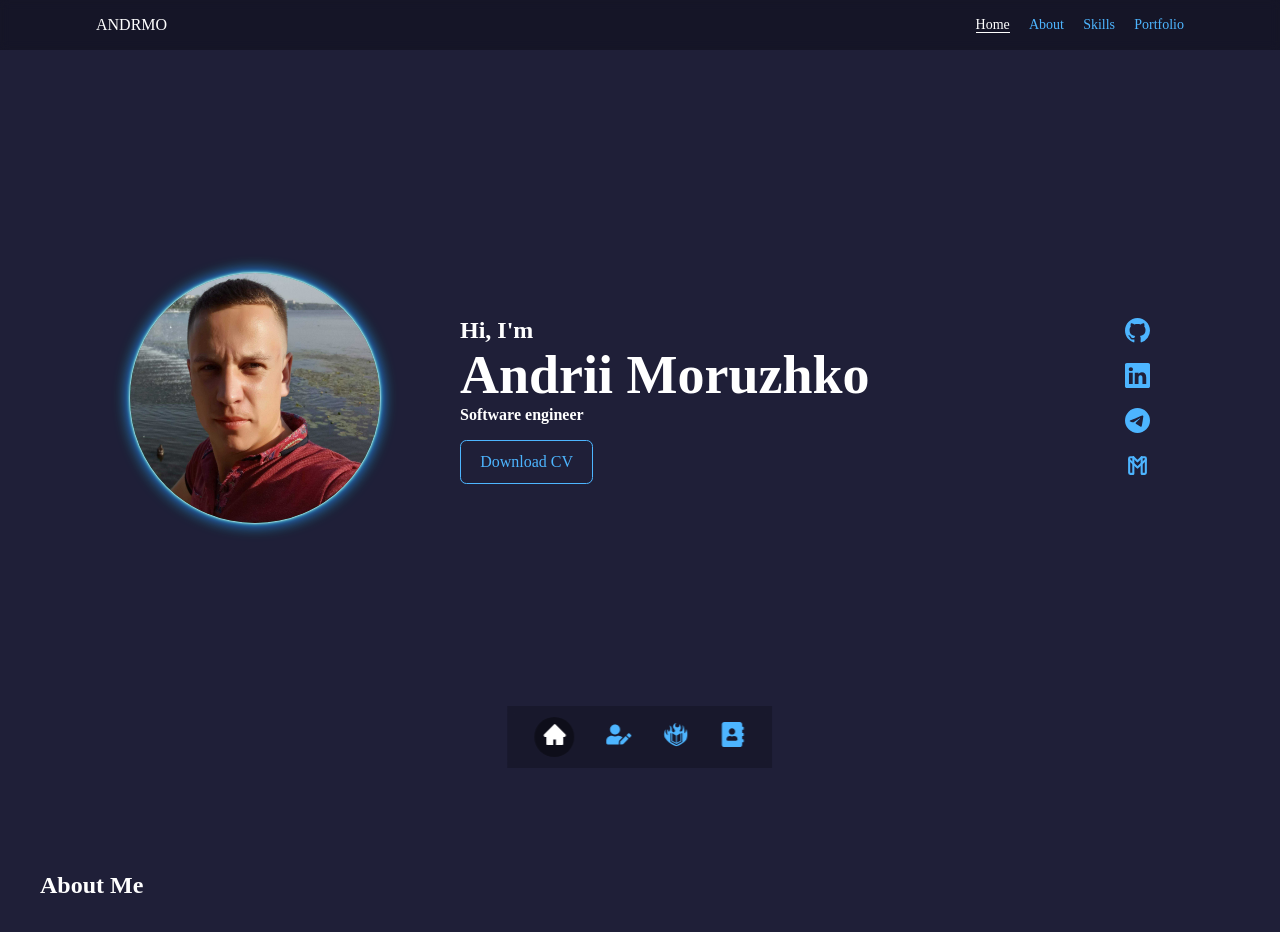
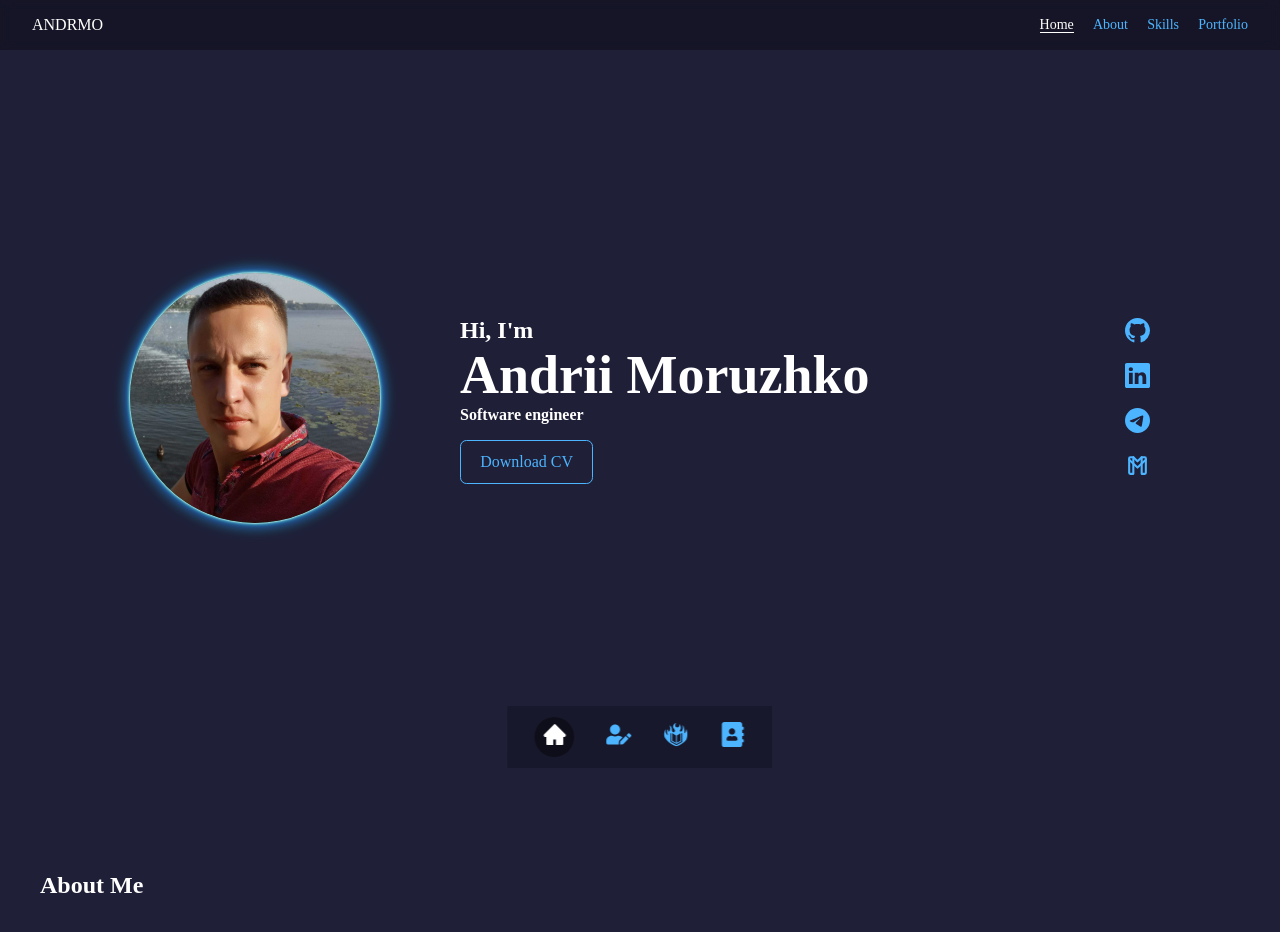
Before and after one commit to AndrMo1996/portfolio-app, a React (Create React App) app: page / in a window 1280 px wide. Shown: the top 932 px of the page. Built offline with nearby package versions, Linux system fonts and the light colour scheme.

Commit message:
adpative

```diff
--- a/src/components/NavBar/NavBar.scss
+++ b/src/components/NavBar/NavBar.scss
@@ -1,17 +1,17 @@
-.app__navbar{
+.app__navbar {
   height: 50px;
   width: 100%;
-    background-color: rgba(0,0,0,0.3);
+  background-color: rgba(0, 0, 0, 0.3);
   position: fixed;
   z-index: 3;
   display: flex;
   justify-content: space-between;
   align-items: center;
-    padding: 0 6rem;
+  padding: 0 2rem;
   backdrop-filter: blur(4px);
   -webkit-backdrop-filter: blur(4px);
 
-    .app__logo{
+  .app__logo {
     text-transform: uppercase;
   }
 
@@ -23,7 +23,11 @@
     font-size: 14px;
     text-transform: capitalize;
 
-        .app_active-link{
+    @media screen and (max-width: 600px) {
+      display: none;
+    }
+
+    .app_active-link {
       color: var(--color-white);
       border-bottom: 1px solid;
     }
--- a/src/containers/Portfolio/Portfolio.scss
+++ b/src/containers/Portfolio/Portfolio.scss
@@ -40,8 +40,13 @@
 
     .portfolio__item-links {
       display: flex;
-      flex-direction: row;
       gap: 1rem;
+
+      @media screen and (max-width: 420px) {
+        flex-direction: column;
+        gap: 0.1rem;
+
+      }
     }
   }
 }
```
Lines whose indentation alone changed are shown as unchanged.
